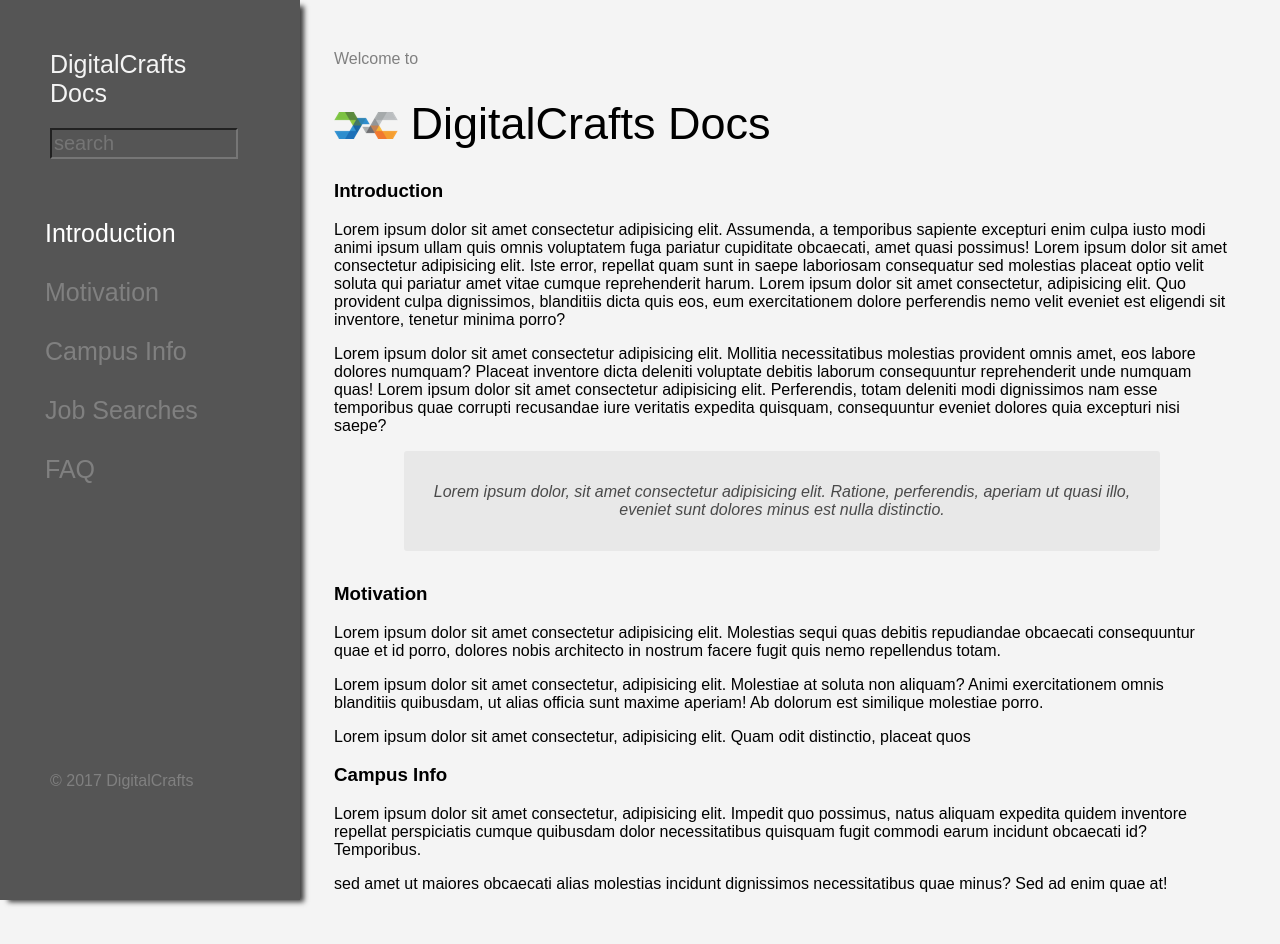
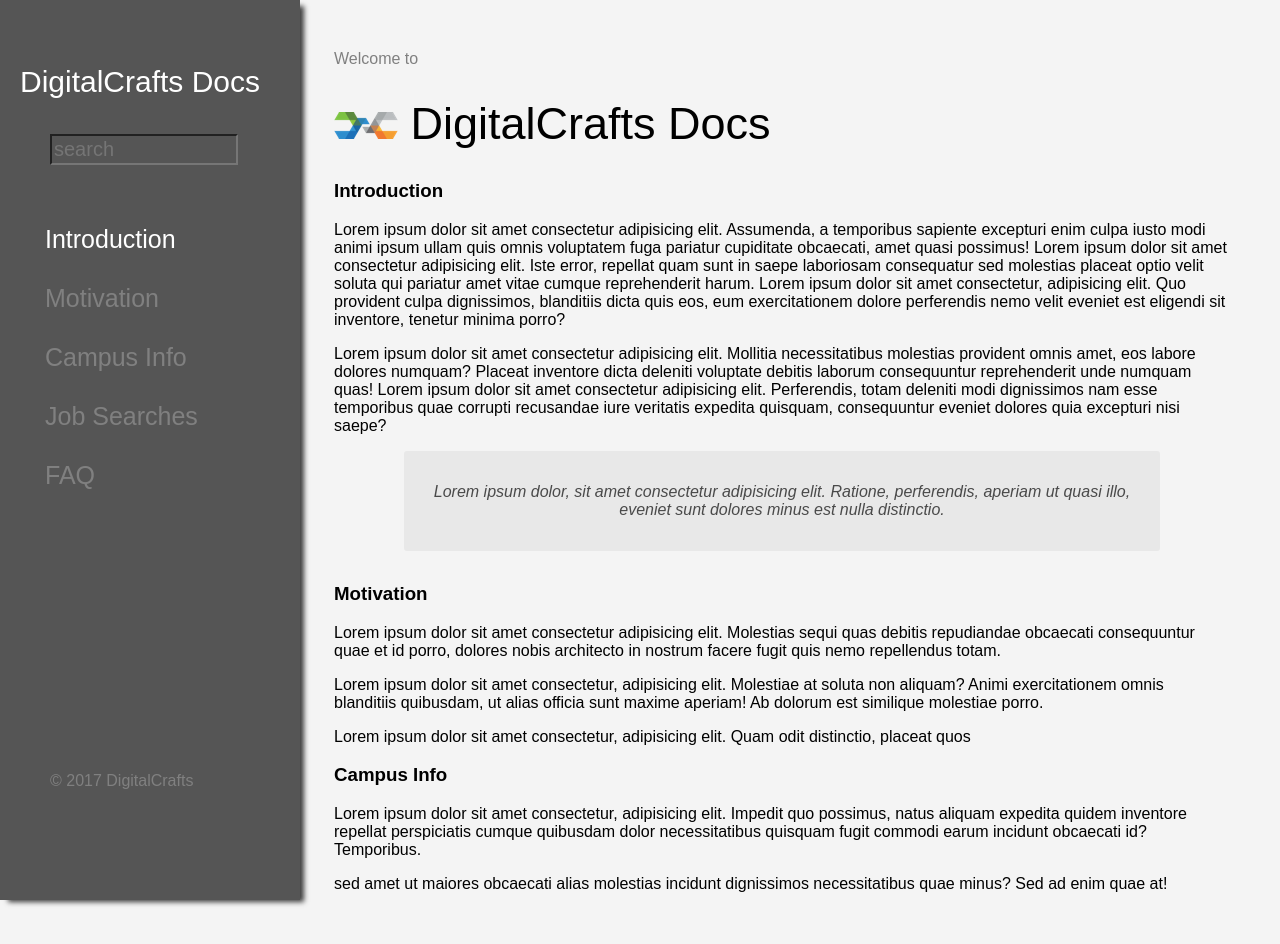
Before and after one commit to asantoss/html_css_bootcamp, a plain HTML site: page DC_Docs/index.html in a window 1280 px wide. Drawn offline with Linux system fonts and the light colour scheme.

Commit message:
Making changed for the bonus

```diff
--- a/DC_Docs/css/styles.css
+++ b/DC_Docs/css/styles.css
@@ -116,3 +116,14 @@
 h3 {
     color: black;
 }
+
+h5 {
+    color: white;
+    font-size: 30px;
+    position: relative;
+    right: 30px;
+    width: 250px;
+    font-weight: 100;
+    margin: 15px 20px 15px 0px;
+    padding-right: 20px;
+}
--- a/DC_Docs/index.html
+++ b/DC_Docs/index.html
@@ -15,7 +15,7 @@
         <div class="container">
             <div class="navBar">
                 <div class="navBar-heading">
-                    <span class="navBar-heading-title">DigitalCrafts Docs</span>
+                    <h5>DigitalCrafts Docs</h5>
                     <input type="text" placeholder="search" class="navBar-heading-search">
                 </div>
                 <div class="navBar-navLinks"></div>
```
